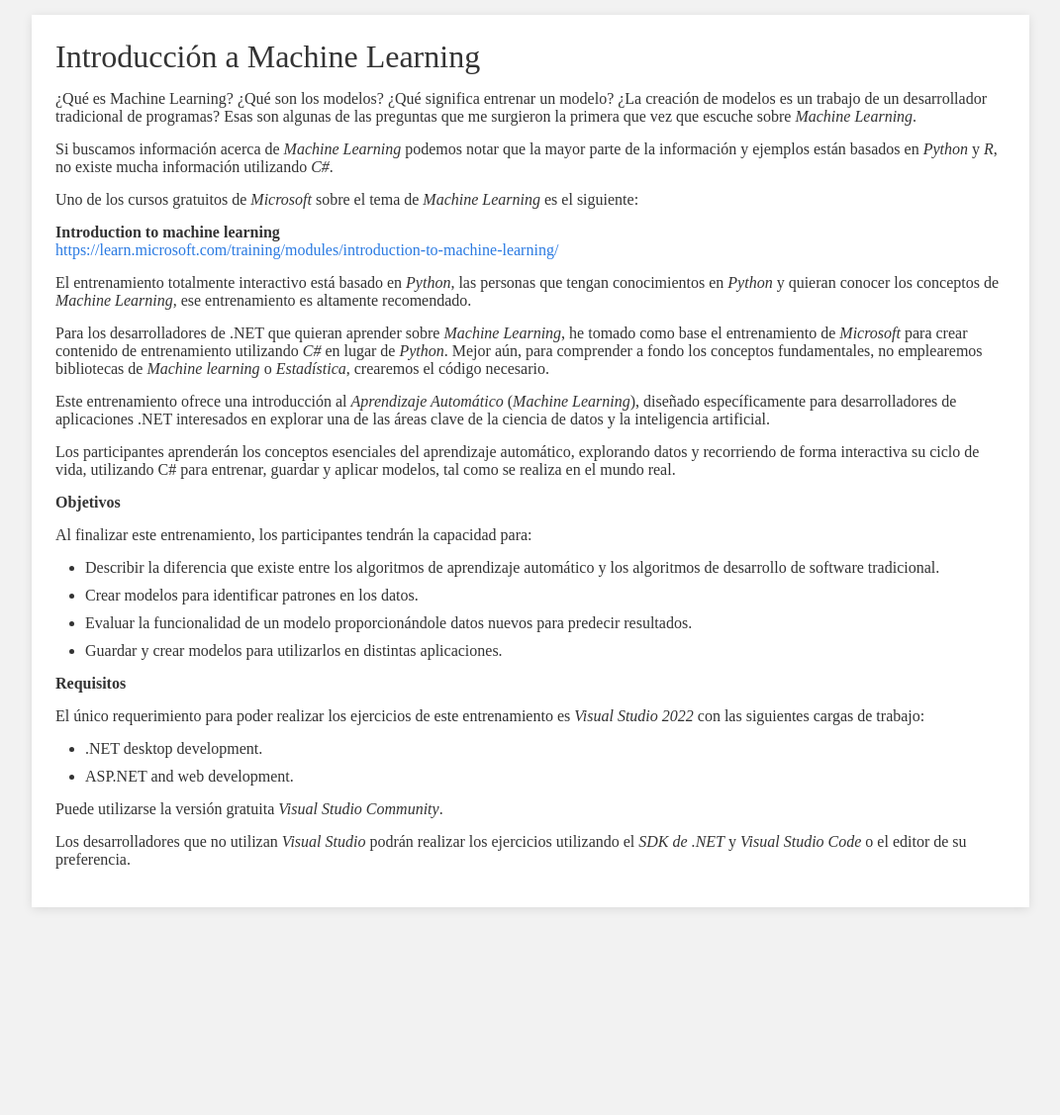
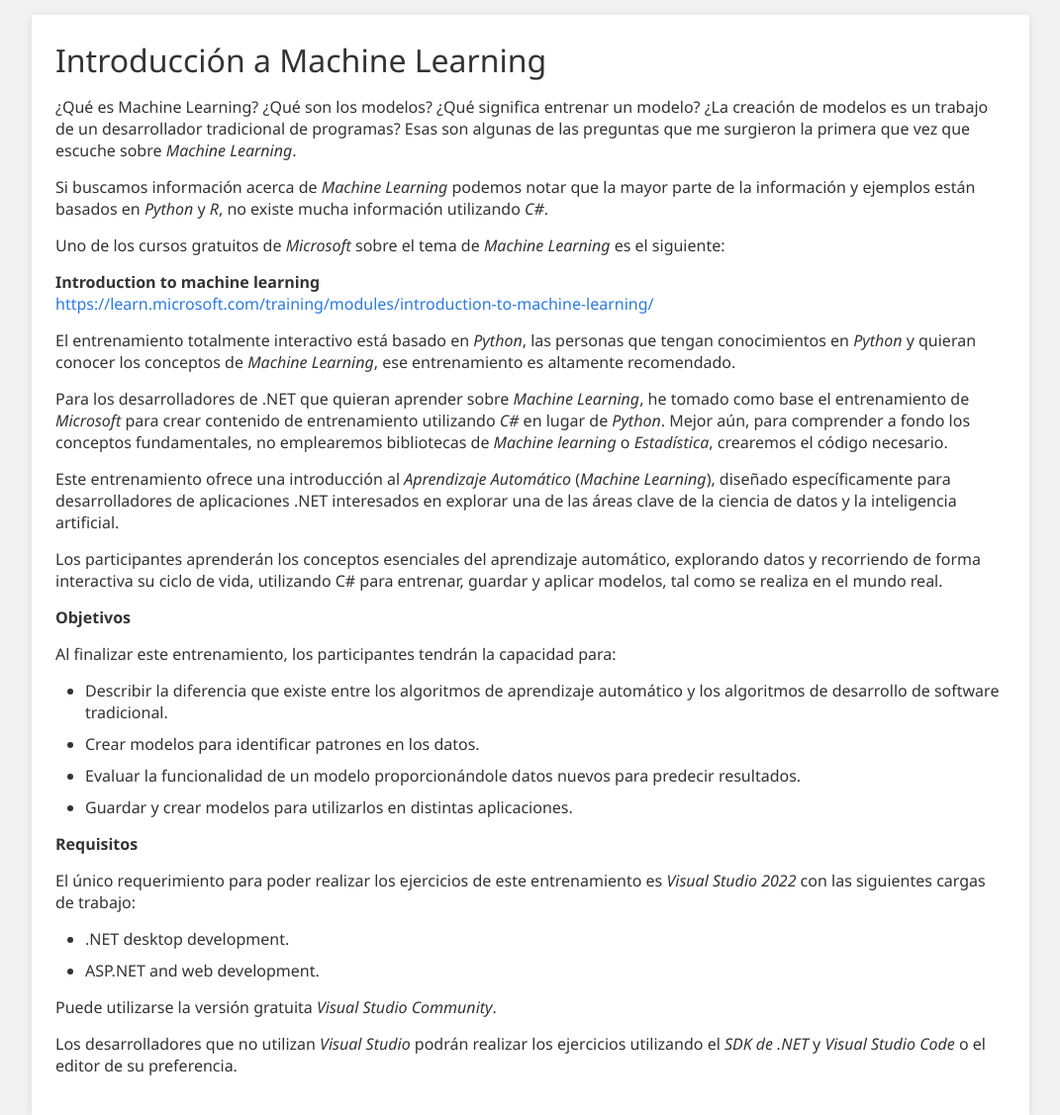
Before and after one commit to msmdotnet/machinelearningintro, a Jekyll site: the page built from README.md, in a window 1280 px wide. Shown: the whole page at 99% size, without its empty margins (104-1175 px from the left). Built offline with Jekyll 4.4.1, drawn with Linux system fonts in a browser that asks for light colours; our own code applies the rules of GitHub Pages for plain Markdown files; before the commit the page ends 917 px from its top, so only the background shows below that.

Commit message:
Update styles.css

```diff
--- a/assets/css/styles.css
+++ b/assets/css/styles.css
@@ -4,7 +4,7 @@ body, h1, h2, h3, h4, h5, h6, p, blockquote, pre, hr, dl, dd, ol, ul, figure {
 }
 
 body {
-    font-family "Segoe UI", SegoeUI, "Helvetica Neue", Helvetica, Arial, sans-serif;
+    font-family: "Segoe UI", SegoeUI, "Helvetica Neue", Helvetica, Arial, sans-serif;
     color: #111;
     background-color: #f2f2f2;
     -webkit-text-size-adjust: 100%;
```
